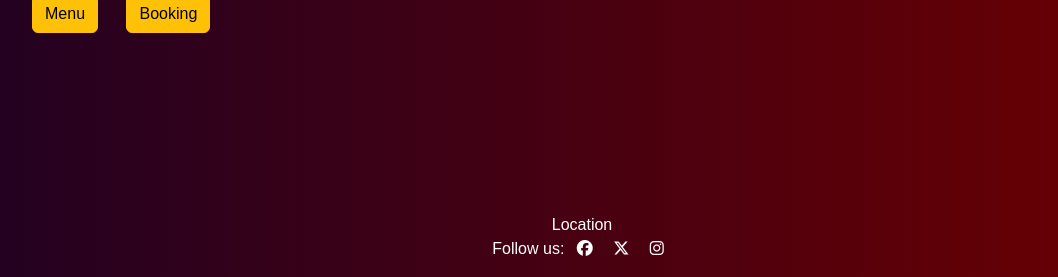
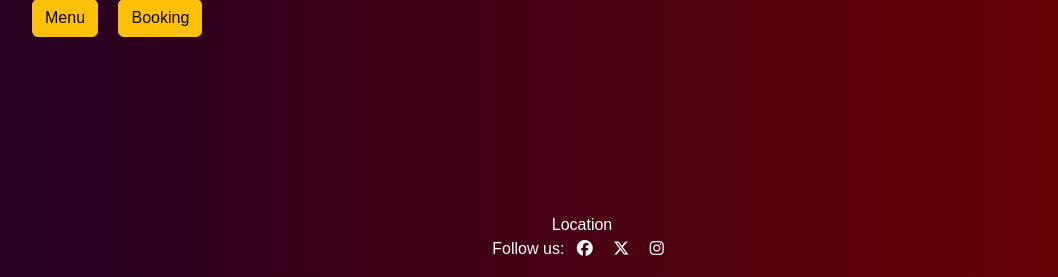
Before and after one commit to MiguelSanLeon/Bakalar-booking-app, a Django app: page / in a window 1280 px wide. Shown: the part 523-800 px from the top of the page, without its empty margins (58-1116 px from the left). Run offline with Django 3.2, Linux system fonts and the light colour scheme; some libraries are stand-ins or nearby versions; some web fonts are replaced.

Commit message:
Final deployment commit

```diff
--- a/bakalar/settings.py
+++ b/bakalar/settings.py
@@ -28,7 +28,7 @@ TEMPLATES_DIRS = os.path.join(BASE_DIR, 'templates')
 SECRET_KEY = os.environ.get('SECRET_KEY')
 
 # SECURITY WARNING: don't run with debug turned on in production!
-DEBUG = True
+DEBUG = False
 
 ALLOWED_HOSTS = ['bakalar-booking-app-f4bee72469cb.herokuapp.com', '8000-miguelsanleon-bakalar-bo-7t9wzlndv0.us2.codeanyapp.com']
 
--- a/templates/index.html
+++ b/templates/index.html
@@ -15,10 +15,10 @@
 <div class="container bg-none my-3">
     <div class="row justify-content-center bg-none">
         <div class="col-12 mx-18">
-            <button class="btn btn-warning custom-btn mx-2" onclick="location.href = '/menu/';" >Menu</button>
-            <button class="btn btn-warning custom-btn mx-3" onclick="location.href = '/booking/';">Booking</button>
+            <button class="btn btn-warning custom-btn mx-2 my-1" onclick="location.href = '/menu/';" >Menu</button>
+            <button class="btn btn-warning custom-btn mx-2 my-1" onclick="location.href = '/booking/';">Booking</button>
             {% if user.is_authenticated and user.user_bookings.all %}
-            <button class="btn btn-warning custom-btn mx-2" onclick="location.href = '/check-bookings/';">Check your bookings</button>
+            <button class="btn btn-warning custom-btn mx-2 my-1" onclick="location.href = '/check-bookings/';">Check your bookings</button>
             {% endif %}
         </div>
     </div>
```
